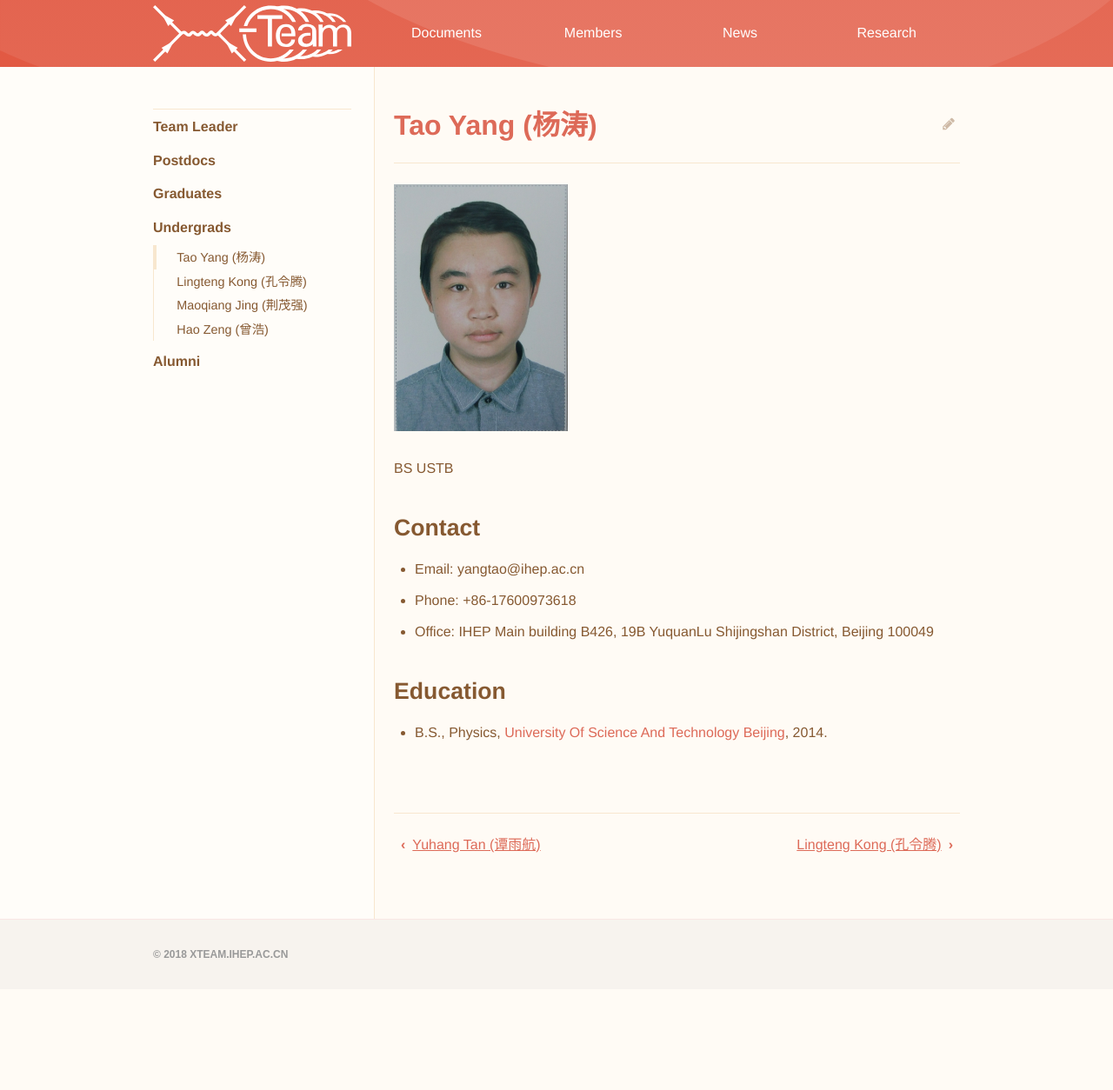
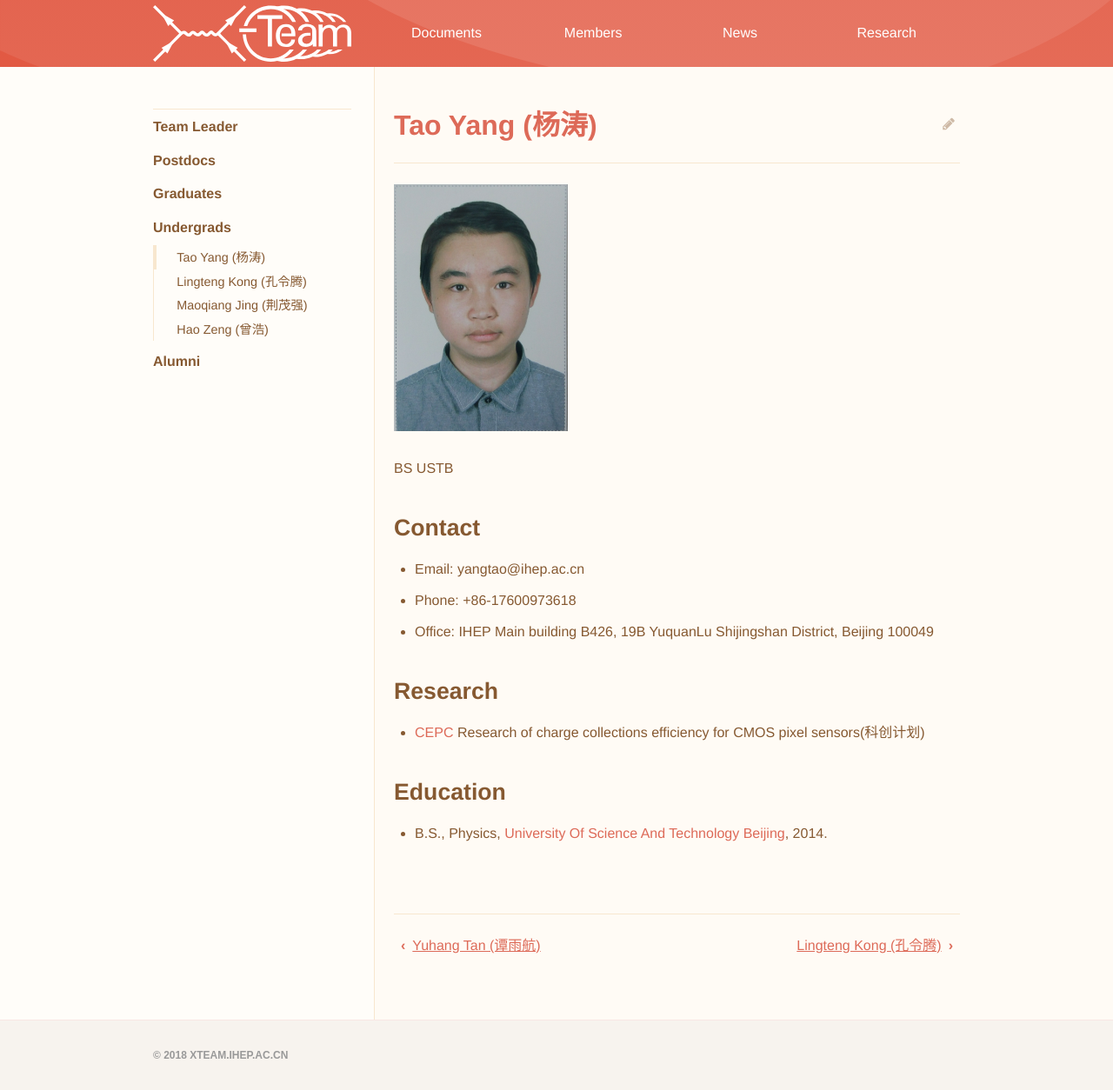
Before and after one commit to dt-np/xteam, a Jekyll site: the page built from _members/Tao_Yang.md, in a window 1280 px wide. Shown: the whole page at 87% size. Built offline with Jekyll 4.4.1, drawn with Linux system fonts in a browser that asks for light colours; before the commit the page ends 1138 px from its top, so only the background shows below that.

Commit message:
Update Tao_Yang.md

```diff
--- a/_members/Tao_Yang.md
+++ b/_members/Tao_Yang.md
@@ -10,5 +10,8 @@ BS USTB
 - Phone: +86-17600973618
 - Office: IHEP Main building B426, 19B YuquanLu Shijingshan District, Beijing 100049
 
+## Research
+- [CEPC](http://cepc.ihep.ac.cn) Research of charge collections efficiency for CMOS pixel sensors(科创计划)
+
 ## Education
 - B.S., Physics, [University Of Science And Technology Beijing](http://www.ustb.edu.cn/), 2014.
```
